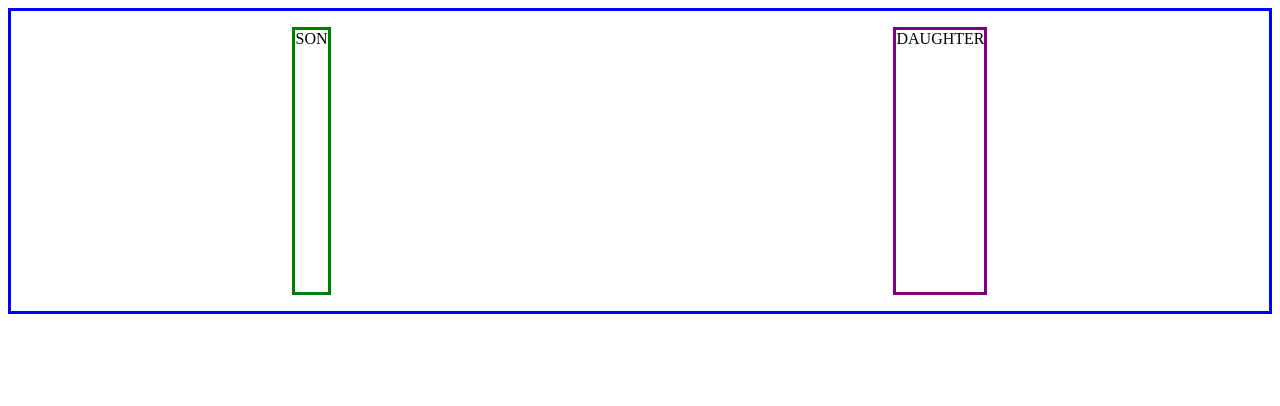
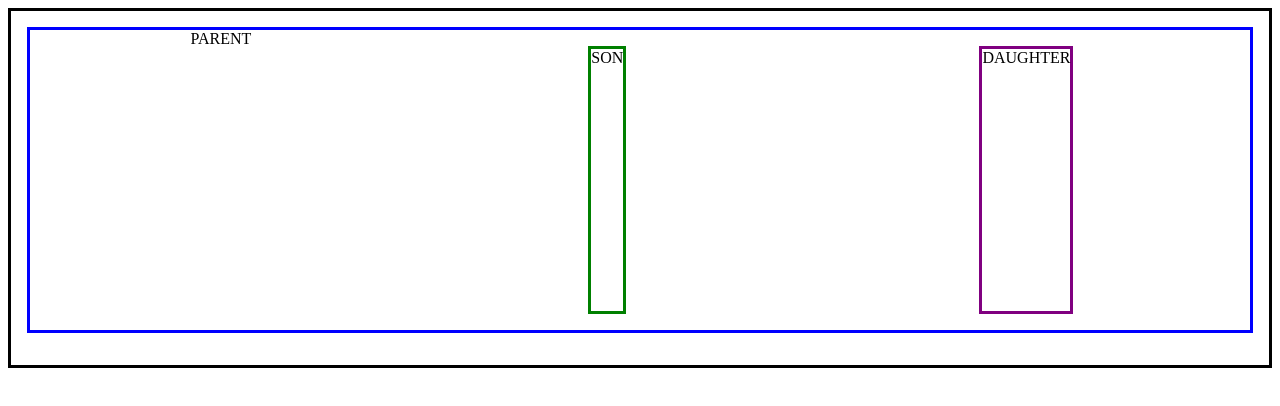
Before and after one commit to ElizabethAnnDavis/parent_child, a plain HTML site: page index.html in a window 1280 px wide. Drawn offline with Linux system fonts and the light colour scheme.

Commit message:
added PARENT lable

```diff
--- a/index.html
+++ b/index.html
@@ -11,7 +11,7 @@
     <body>
 
         <!-- Wireframe -->
-        <div class="parent">
+        <div class="parent">PARENT
             <div class="son">SON</div>
             <div class="daughter">DAUGHTER</div>
         </div>
--- a/style.css
+++ b/style.css
@@ -1,9 +1,8 @@
 .parent{
     border:solid blue;
-   height:300px;
-   display:flex;
-   justify-content: space-around;
-
+    height:300px;
+    display:flex;
+    justify-content: space-around;
 }
 .son{
     border:solid green;
@@ -14,6 +13,10 @@
     margin:1em;
 }
 
+body{
+    border:solid black;
+    padding:1em;
+}
 .navbar{
 
 }
```
